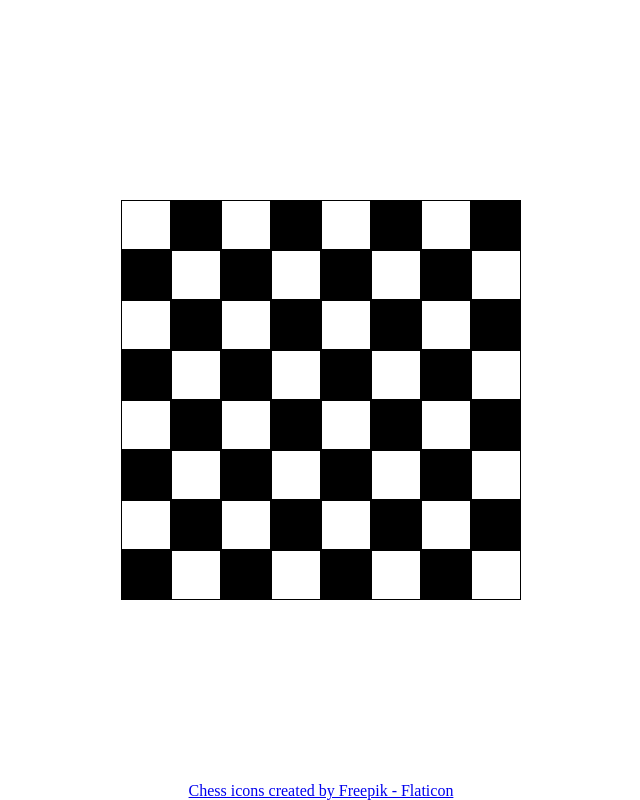
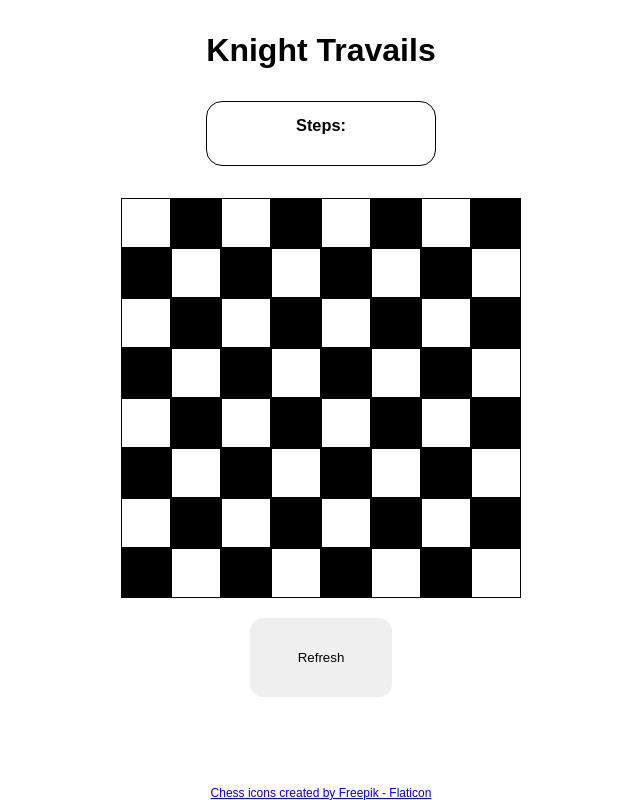
Before and after one commit to kmthehippie/Knight-Travails, a plain HTML site: page index.html in a window 1280 px wide. Both pictures are taken after a click on the button "Start". Shown: the whole page, without its empty margins (319-959 px from the left). Drawn offline with Linux system fonts and the light colour scheme.

Commit message:
Add Steps to print on Page Add refresh button to refresh Page Add function to reload page when click more than 2x on the board Add steps div to add in the steps for people to see.

```diff
--- a/gameboard.js
+++ b/gameboard.js
@@ -7,7 +7,6 @@ const Gb = {
     spawnBoard: ()=>{
         const row = 8;
         const column = 8;
-
         const boardDiv = document.querySelector(".gameboard");
 
 
@@ -40,16 +39,22 @@ const Gb = {
                 } else if (Gb.currentPos.length !== 0){
                     //get the position where they want the knight to go as the second selection to run
                     //function to find how many moves to get to where they want
-                    if (Gb.futurePos.length !== 0){
-                        Gb.futurePos.pop();
+                    // if (Gb.futurePos.length !== 0){
+                    //     Gb.futurePos.pop();
+                    // }
+                    if(Gb.futurePos.length > 1){
+                        location.reload();
+                    } else {
+                        Gb.futurePos.push(+cells[i].id[1], +cells[i].id[4])
+                        Gb.steps = knightMoves(Gb.board, Gb.currentPos, Gb.futurePos)
+                        Gb.drawingSteps(cells)
+                        Gb.printSteps();
                     }
-                    Gb.futurePos.push(+cells[i].id[1], +cells[i].id[4])
-                    Gb.steps = knightMoves(Gb.board, Gb.currentPos, Gb.futurePos)
-                    Gb.drawingSteps(cells)
+
                 }
             })
             }
-
+            Gb.refreshBtn();
     },
     firstKnightPos: function(a, i){
         if (a[i].classList[1] === "black-cell") {
@@ -74,10 +79,31 @@ const Gb = {
     },
     drawingSteps: function(cells){
         Gb.steps.forEach(step=>{
-            console.log(step)
             let stepIndex = findIndex(Gb.board, step)
             Gb.firstKnightPos(cells, stepIndex)
         })
+    },
+    refreshBtn: function(){
+        const refreshDiv = document.querySelector(".refresh")
+        const refreshBtn = document.createElement("button");
+        refreshBtn.textContent = "Refresh";
+        refreshBtn.style.margin = "20px";
+        refreshDiv.appendChild(refreshBtn);
+        refreshBtn.addEventListener("click",()=>{
+            location.reload();
+        })
+    },
+    printSteps: function(){
+        const stepsDiv = document.querySelector(".steps");
+        const createText = document.createElement("div");
+        let s = "";
+        let a = [...Gb.steps]
+        a.forEach(step=>{
+            s += " to " + step.toString()
+        })
+        createText.textContent = `${Gb.currentPos} ${s}`
+        stepsDiv.appendChild(createText)
+
     }
 
 
@@ -189,7 +215,7 @@ const createInfoArr = function (board, startInd){
 const createAdjList = function(board){
     let adjList = [];
     for (let i =0; i < board.length; i ++){
-        let neighbours
+        let neighbours;
         for (let j = 0; j < 8; j ++){
             neighbours = knightPossMoves(board[i])
         }
--- a/index.html
+++ b/index.html
@@ -9,8 +9,14 @@
 </head>
 <body>
     <div class="main">
+        <h1>Knight Travails</h1>
+        <div class="steps">
+            <h3>Steps:</h3>
+        </div>
         <button id="start-btn" class="">Start</button>
         <div class="gameboard"></div>
+        <div class="refresh"></div>
+
 
     </div>
     <div class="bottom">
--- a/styles.css
+++ b/styles.css
@@ -1,20 +1,23 @@
 *{
     margin: 0;
     padding: 0;
+    font-family: Arial, Helvetica, sans-serif;
+
 }
 
 body{
     display: flex;
     position: relative;
     flex-direction: column;
-    justify-content: center;
     align-items: center;
+    height: 100vh;
 }
 .main{
     display: flex;
     flex-direction: column;
     align-items: center;
-    justify-content: center;
+    /* justify-content: center; */
+    margin-top: 2rem;
     height: 100vh;
     width: 100vw;
 }
@@ -35,13 +38,13 @@ button.inactive{
 
 .bottom{
     position: absolute;
-    bottom: 0;
+    bottom: 0rem;
+    font-size: 12px;
 }
 .knight-img{
     background-size: cover;
     width: 40px;
     height: 40px;
-
 }
 
 .cell{
@@ -65,3 +68,15 @@ button.inactive{
     grid-template-columns: repeat(8, 50px);
     grid-template-rows: repeat(8, 50px);
 }
+.steps{
+    border: 1px solid black;
+    width: 200px;
+    height: 35px;
+    display: flex;
+    flex-direction: column;
+    align-items: center;
+    padding: 1em;
+    margin: 2rem;
+    border-radius: 1rem;
+    font-size: 14px;
+}
```
